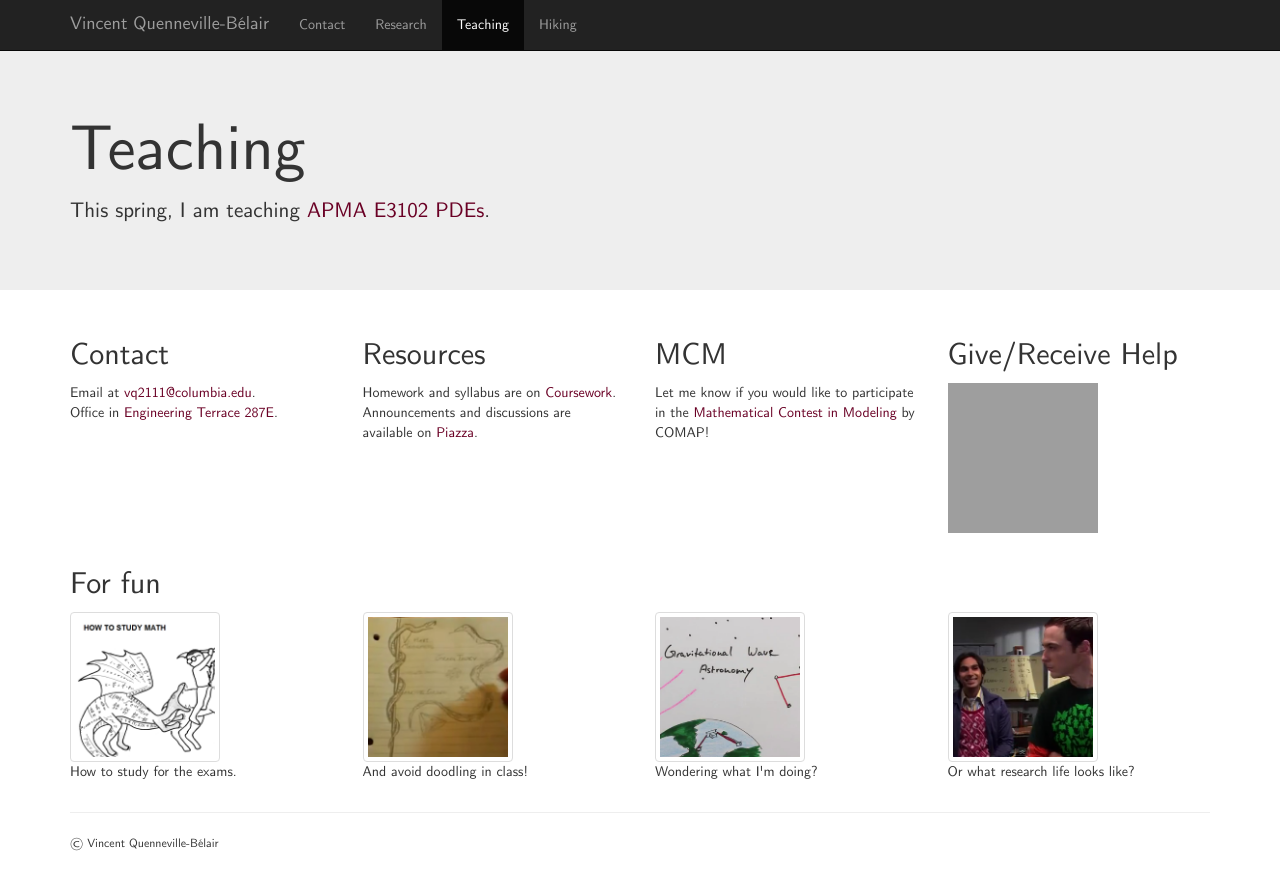
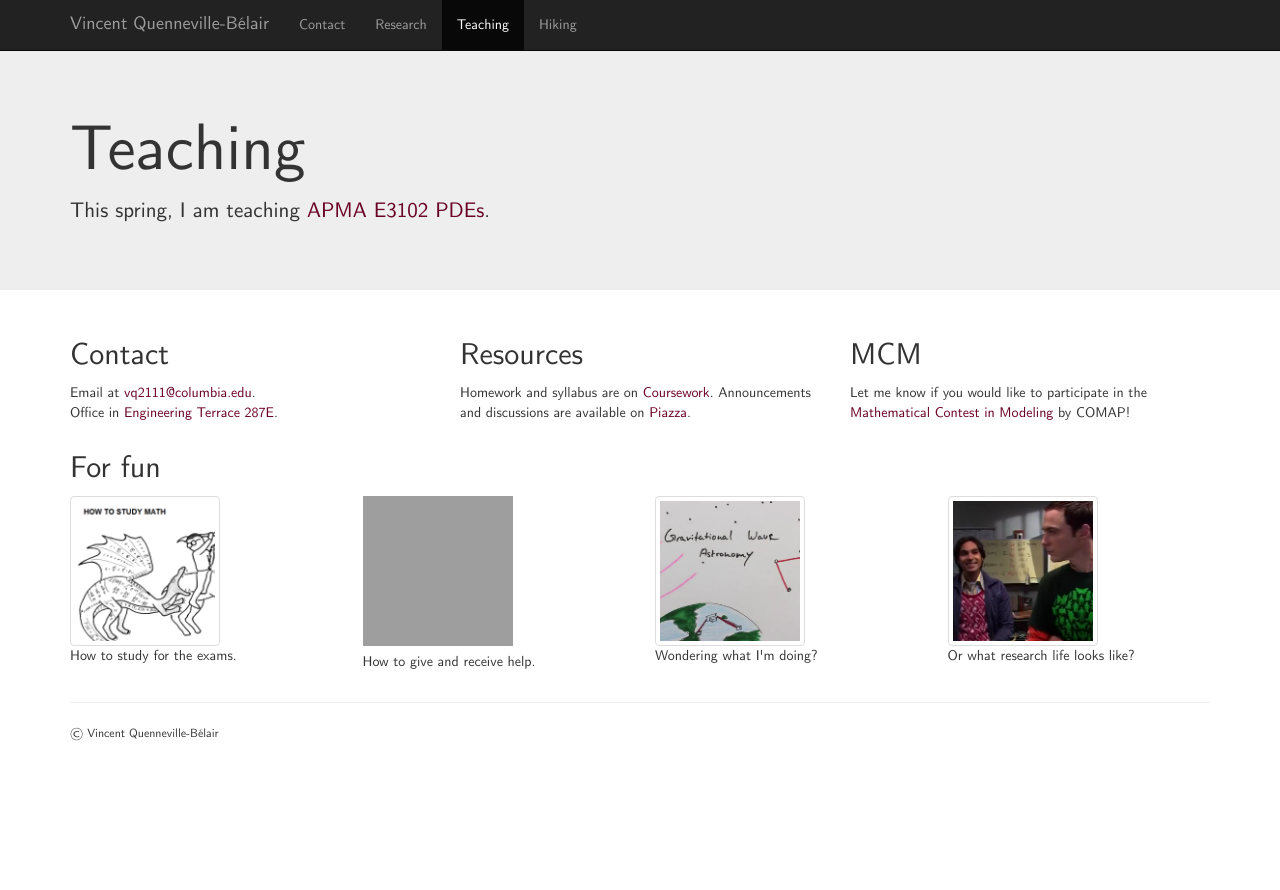
Before and after one commit to vincentqb/vincentqb.github.io.archive, a Jekyll site: the page built from teaching.html, in a window 1280 px wide. Shown: the top 890 px of the page. Built offline with Jekyll 4.4.1, drawn with Linux system fonts in a browser that asks for light colours; nearby versions of some CDN libraries; grey boxes are pictures that could not be loaded.

Commit message:
Move video to fun section.

```diff
--- a/teaching.html
+++ b/teaching.html
@@ -44,7 +44,7 @@ This spring, I am teaching <a href="http://apam.columbia.edu/apam-courses">APMA
 <div class="container">
 <div class="row">
 
-<div class="col-md-3 col-sm-12">
+<div class="col-md-4 col-sm-12">
 <h2>Contact</h2>
 <p>Email at <a href="mailto:vq2111@columbia.edu">vq2111@columbia.edu</a>.
 <br>Office in
@@ -53,25 +53,18 @@ This spring, I am teaching <a href="http://apam.columbia.edu/apam-courses">APMA
 </p>
 </div>
 
-<div class="col-md-3 col-sm-12">
+<div class="col-md-4 col-sm-12">
+<h2>Resources</h2>
 <p>
-<h2>Resources</h2>
 Homework and syllabus are on <a href="https://courseworks2.columbia.edu/courses/3409">Coursework</a>.
 Announcements and discussions are available on <a href="https://piazza.com/columbia/spring2016/apmae3102/home">Piazza</a>.
 </p>
 </div>
 
-<div class="col-md-3 col-sm-12">
+<div class="col-md-4 col-sm-12">
+<h2>MCM</h2>
 <p>
-<h2>MCM</h2>
 Let me know if you would like to participate in the <a href="http://www.comap.com/undergraduate/contests/index.html">Mathematical Contest in Modeling</a> by COMAP!
-</p>
-</div>
-
-<div class="col-md-3 col-sm-12">
-<p>
-<h2>Give/Receive Help</h2>
-<iframe width="150" height="150" src="https://www.youtube.com/embed/hY14Er6JX2s" frameborder="0" allowfullscreen></iframe>
 </p>
 </div>
 
@@ -111,10 +104,18 @@ Sequences, Series, and Foundations.
 <a href="http://abstrusegoose.com/353"><img src="images/abstrusegoose353-mini.png" style="width: 150px; height: 150px;" class="img-thumbnail" alt="Here's how to study for the exams"></a>
 <p>How to study for the exams.</p>
 </div>
+
+<div class="col-xs-6 col-md-3">
+<iframe width="150" height="150" src="https://www.youtube.com/embed/hY14Er6JX2s" frameborder="0" allowfullscreen></iframe>
+<p>How to give and receive help.</p>
+</div>
+
+<!--
 <div class="col-xs-6 col-md-3">
 <a href="https://www.youtube.com/watch?v=heKK95DAKms"><img src="images/doodling.png" style="width: 150px; height: 150px;" class="img-thumbnail" alt="But first avoid doodling in class!"></a>
 <p>And avoid doodling in class!</p>
 </div>
+-->
 
 <!-- Add the extra clearfix for only the required viewport -->
 <div class="clearfix visible-xs-block visible-sm-block"></div>
```
